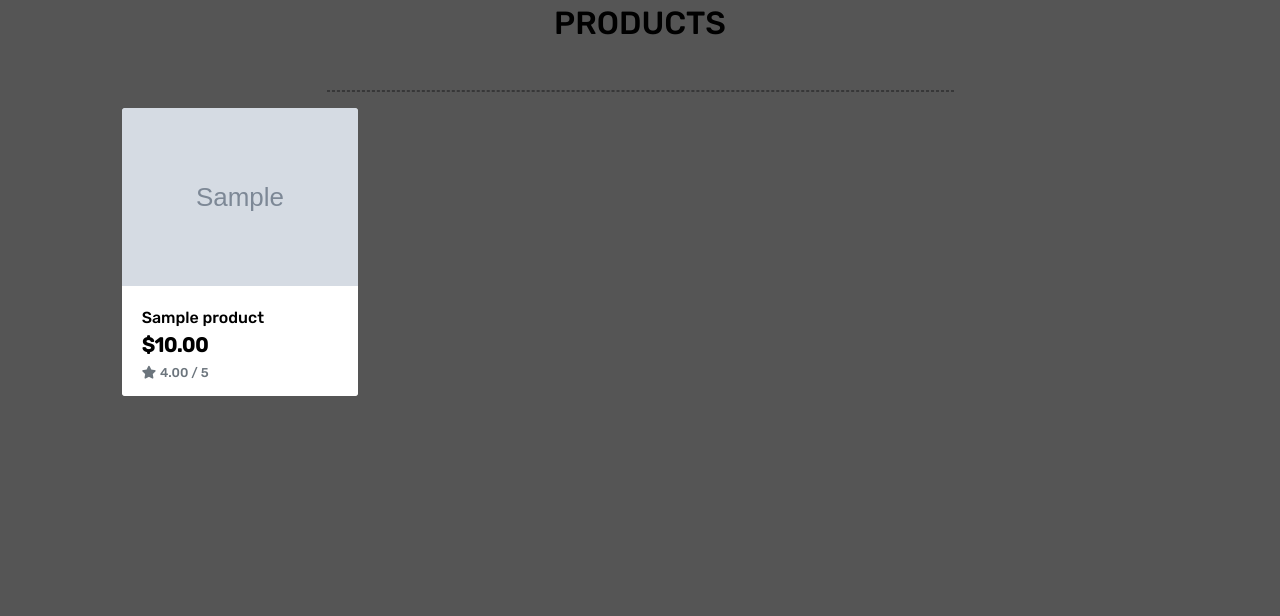
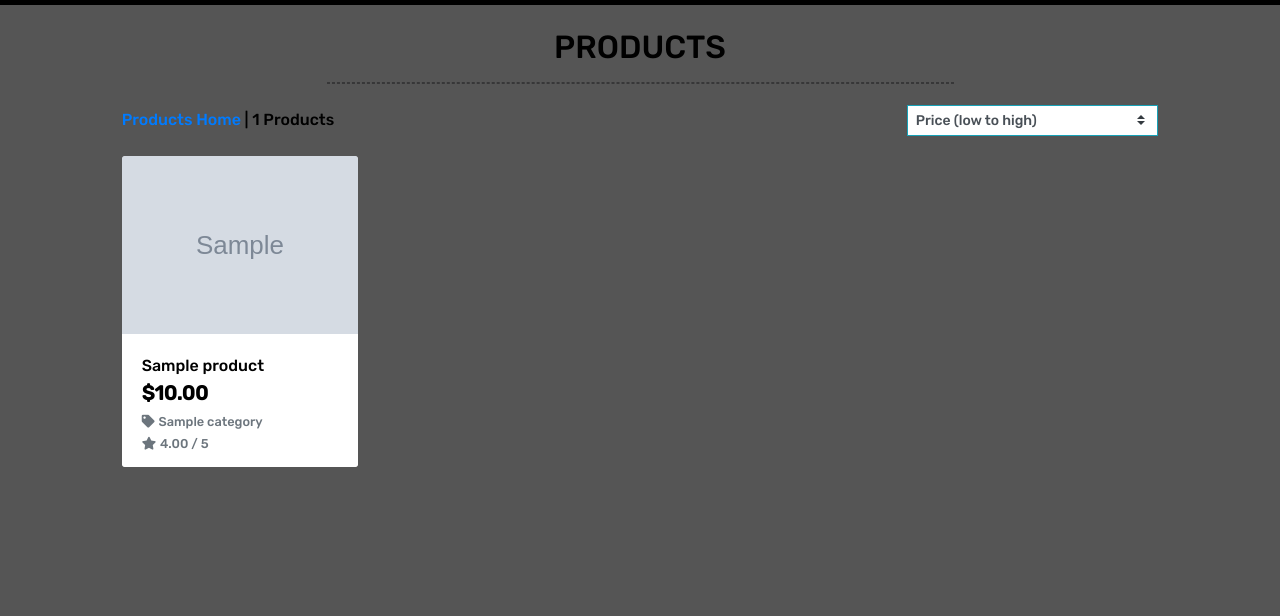
Before and after one commit to Harbs1999/game_geek, a Django app: a page that uses templates/includes/main-nav.html in a window 1280 px wide. Shown: the part 184-800 px from the top of the page. Run offline with Django 3.2, Linux system fonts and the light colour scheme; tables that the repository leaves empty hold one stand-in row (values such as "Sample post"); grey boxes marked "Sample" are stand-in pictures; some libraries are stand-ins or nearby versions.

Commit message:
Added sorting and product count to products page

```diff
--- a/products/templates/products/products.html
+++ b/products/templates/products/products.html
@@ -13,14 +13,43 @@
     <div class="overlay"></div>
     <div class="container-fluid">
         <div class="row">
-            <div class="col text-center mt-3">
-                <h2 class="logo-font mt-2">Products</h2>
-                <hr class="w-50 mb-1">
+            <div class="col text-center mt-5">
+                <h2 class="logo-font">Products</h2>
+                {% for c in current_categories %}
+                    <a class="category-badge text-decoration-none" href="{% url 'products' %}?category={{ c.name }}">
+                        <span class="p-2 mt-2 badge text-black rounded-pill border-black">{{ c.friendly_name }}</span>
+                    </a>
+                {% endfor %}
+                <hr class="w-50 mt-3 mb-1">
             </div>
         </div>
         <div class="row">
             <div class="product-container col-10 offset-1">
-                <div class="row mt-1 mb-2"></div>
+                <div class="row mt-1 mb-2">
+                    <div class="col-12 col-md-6 my-auto order-md-last d-flex justify-content-center justify-content-md-end">
+                        <div class="sort-select-wrapper w-50">
+                            <select id="sort-selector" class="custom-select custom-select-sm rounded-0 border border-{% if current_sorting != 'None_None' %}info{% else %}black{% endif %}">
+                                <option value="reset" {% if current_sorting == 'None_None' %}selected{% endif %}>Sort by...</option>
+                                <option value="price_asc" {% if current_sorting == 'price_asc' %}selected{% endif %}>Price (low to high)</option>
+                                <option value="price_desc" {% if current_sorting == 'price_desc' %}selected{% endif %}>Price (high to low)</option>
+                                <option value="rating_asc" {% if current_sorting == 'rating_asc' %}selected{% endif %}>Rating (low to high)</option>
+                                <option value="rating_desc" {% if current_sorting == 'rating_desc' %}selected{% endif %}>Rating (high to low)</option>
+                                <option value="name_asc" {% if current_sorting == 'name_asc' %}selected{% endif %}>Name (A-Z)</option>
+                                <option value="name_desc" {% if current_sorting == 'name_desc' %}selected{% endif %}>Name (Z-A)</option>
+                                <option value="category_asc" {% if current_sorting == 'category_asc' %}selected{% endif %}>Category (A-Z)</option>
+                                <option value="category_desc" {% if current_sorting == 'category_desc' %}selected{% endif %}>Category (Z-A)</option>
+                            </select>
+                        </div>
+                    </div>
+                    <div class="col-12 col-md-6 order-md-first">
+                        <p class="text-muted mt-3 text-center text-md-left text-black">
+                            {% if search_term or current_categories or current_sorting != 'None_None' %}
+                                <span class="medium"><a href="{% url 'products' %}">Products Home</a> | </span>
+                            {% endif %}
+                            {{ products|length }} Products{% if search_term %} found for <strong>"{{ search_term }}"</strong>{% endif %}
+                        </p>
+                    </div>
+                </div>
                 <div class="row">
                     {% for product in products %}
                         <div class="col-sm-6 col-md-6 col-lg-4 col-xl-3">
@@ -41,6 +70,13 @@
                                     <div class="row">
                                         <div class="col">
                                             <p class="lead mb-0 text-left font-weight-bold">${{ product.price }}</p>
+                                            {% if product.category %}
+                                            <p class="small mt-1 mb-0">
+                                                <a class="text-muted" href="{% url 'products' %}?category={{ product.category.name }}">
+                                                    <i class="fas fa-tag mr-1"></i>{{ product.category.friendly_name }}
+                                                </a>
+                                            </p>
+                                            {% endif %}
                                             {% if product.rating %}
                                                 <small class="text-muted"><i class="fas fa-star mr-1"></i>{{ product.rating }} / 5</small>
                                             {% else %}
--- a/products/views.py
+++ b/products/views.py
@@ -22,6 +22,9 @@ def all_products(request):
             if sortkey == 'name':
                 sortkey = 'lower_name'
                 products = products.annotate(lower_name=Lower('name'))
+            if sortkey == 'category':
+                sortkey = 'category__name'
+
             if 'direction' in request.GET:
                 direction = request.GET['direction']
                 if direction == 'desc':
--- a/static/css/base.css
+++ b/static/css/base.css
@@ -78,6 +78,17 @@ hr {
     background: #000 !important;
 }
 
+a.category-badge > span.badge {
+    background-color: white !important;
+    color: #000 !important;
+    border-width: 2px !important;
+}
+
+a.category-badge > span.badge:hover {
+    background-color: #555 !important;
+    color: #000 !important;
+}
+
 .overlay {
     height: 100%;
     width: 100%;
--- a/templates/includes/main-nav.html
+++ b/templates/includes/main-nav.html
@@ -1,4 +1,4 @@
-<div class="collapse navbar-collapse" id="main-nav">
+<div class="collapse navbar-collapse mb-2" id="main-nav">
     <ul class="navbar-nav w-auto mx-auto">
         <li class="nav-item dropdown">
             <a class="logo-font font-weight-bold nav-link text-white mr-5" href="#" id="all-products-link" data-toggle="dropdown" aria-haspopup="true" aria-expanded="false">
```
Also changed, not shown: products/templates/products/product_detail.html (+7 -0 lines).
